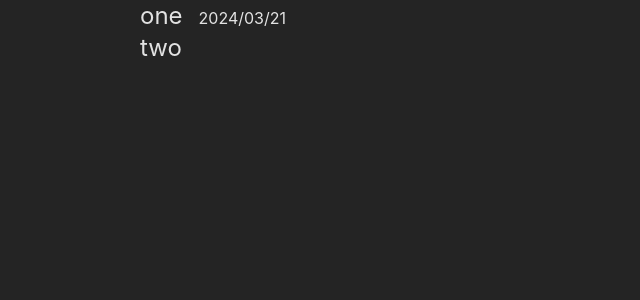
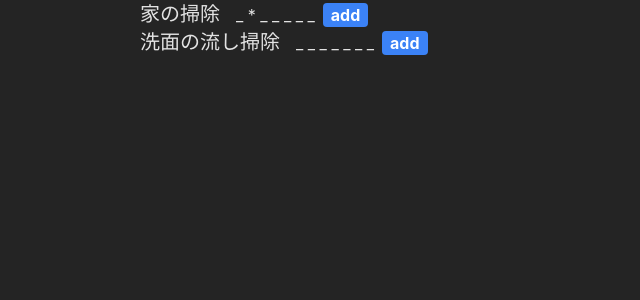
Before and after one commit to sh4869/dones, a React (Vite) app: page / in a window 1280 px wide. Shown: the top 300 px of the page, without its empty margins (0-640 px from the left). Built offline with nearby package versions, Linux system fonts and the light colour scheme.

Commit message:
最低限

```diff
--- a/src/App.tsx
+++ b/src/App.tsx
@@ -6,20 +6,55 @@ type Done = {
   dones: dayjs.Dayjs[];
 };
 
-const Dones = ({ done }: { done: Done }) => {
+const Dones = ({
+  done,
+  onChange,
+}: {
+  done: Done;
+  onChange: (done: Done) => void;
+}) => {
+  const days = new Array(7).fill(0).map((_, i) => dayjs().add(-i, "day"));
+  const dates = days.map((v) => {
+    const has = done.dones.filter((z) => z.isSame(v, "day"));
+    if (has.length > 0) {
+      return <span>{" * "}</span>;
+    } else {
+      return <span>{" _ "}</span>;
+    }
+  });
+
+  const addDate = () => {
+    onChange({
+      ...done,
+      dones: [...done.dones, dayjs()],
+    });
+  };
+
   return (
     <div>
-      <h2 className="inline-block text-2xl mr-4">{done.key}</h2>
-      {new Array(7).fill(0)}
+      <h2 className="inline-block text-xl mr-4">{done.key}</h2>
+      <div className="inline-block">{dates}</div>
+      <div className="inline-block">
+        <button
+          className="bg-blue-500 hover:bg-blue-700 text-white font-bold px-2 mx-2 rounded"
+          onClick={addDate}
+        >
+          add
+        </button>
+      </div>
     </div>
   );
 };
 
 const App = () => {
   const [tasks, setTasks] = useState<Done[]>([
-    { key: "one", dones: [dayjs()] },
-    { key: "two", dones: [] },
+    { key: "家の掃除", dones: [dayjs().add(-1, "day")] },
+    { key: "洗面の流し掃除", dones: [] },
   ]);
+
+  const onChange = (done: Done, i: number) => {
+    setTasks([...tasks.slice(0, i), done, ...tasks.slice(i + 1)]);
+  };
 
   return (
     <>
@@ -27,14 +62,7 @@ const App = () => {
         {tasks.map((v, i) => {
           return (
             <div key={i} className="">
-              <h2 className="inline-block text-2xl mr-4">{v.key}</h2>
-              {v.dones.map((date) => {
-                return (
-                  <p className="inline-block text-base">
-                    {date.format("YYYY/MM/DD")}
-                  </p>
-                );
-              })}
+              <Dones done={v} onChange={(v) => onChange(v, i)} />
             </div>
           );
         })}
```
